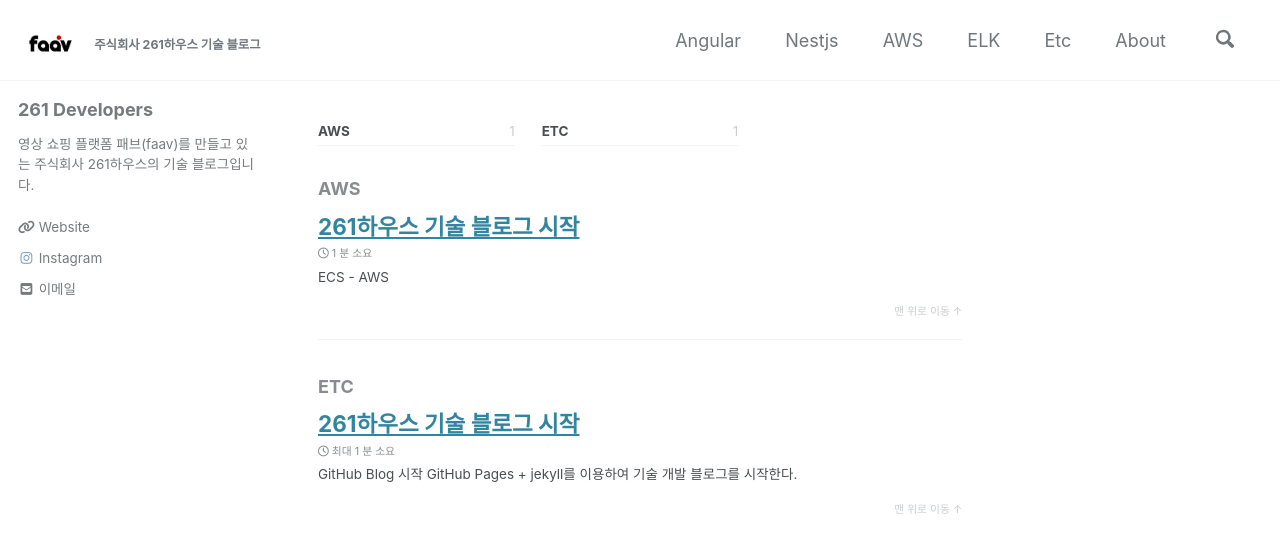
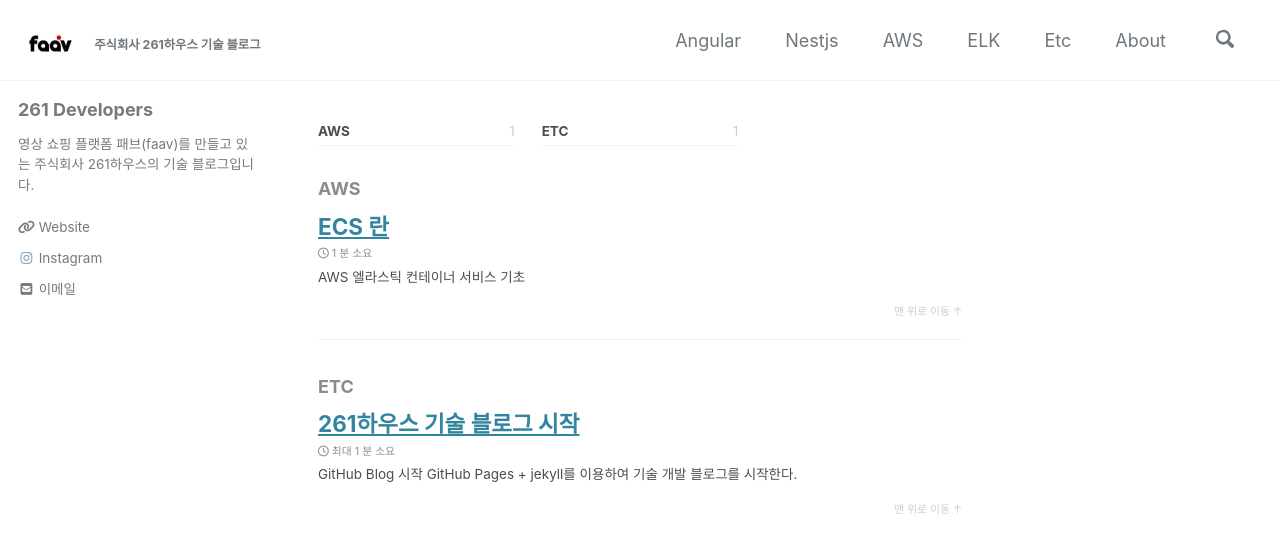
Before and after one commit to house261/house261, a Jekyll site: the page built from index.markdown, in a window 1280 px wide and 900 px high. Shown: the top 553 px of the window. Built offline with Jekyll 4.4.1, drawn with Linux system fonts in a browser that asks for light colours; cached includes are drawn as plain includes; nearby versions of some CDN libraries; the list of posts is cut into pages by our own code.

Commit message:
Start 261House Blog -3-

```diff
--- a/_posts/2020-01-09-tonystark-ecs.md
+++ b/_posts/2020-01-09-tonystark-ecs.md
@@ -1,14 +1,12 @@
 ---
 # 포스트 제목을 기재합니다.
-title:  "261하우스 기술 블로그 시작"
+title:  "ECS 란"
 # 저자를 입력합니다.
 author: "tonystark"
 # 카테고리를 입력합니다.
 categories: ["AWS"]
 last_modified_at: 2020-01-09T08:15:00-18:00
 ---
-
-# ECS - AWS
 
 # AWS 엘라스틱 컨테이너 서비스 기초
 
```
